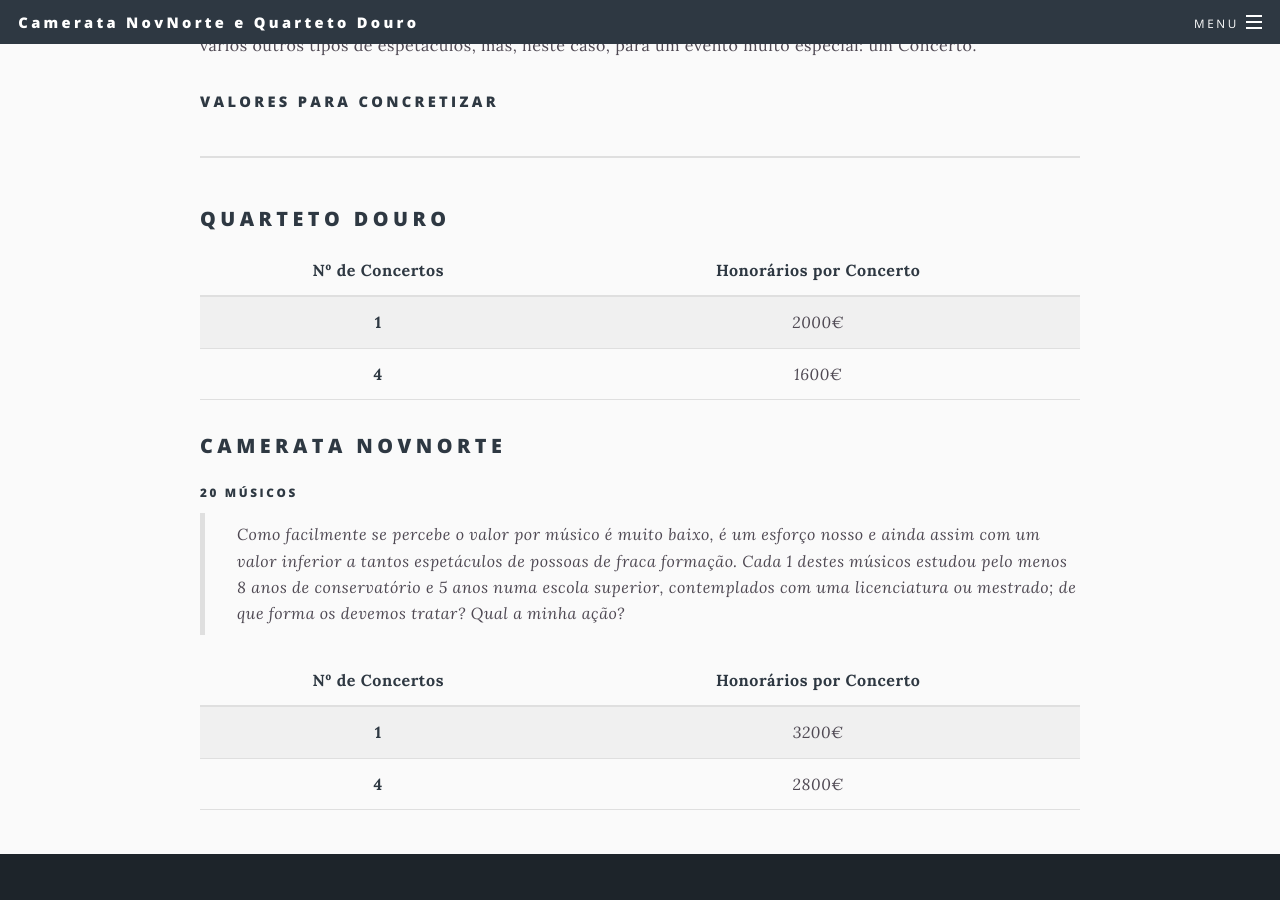
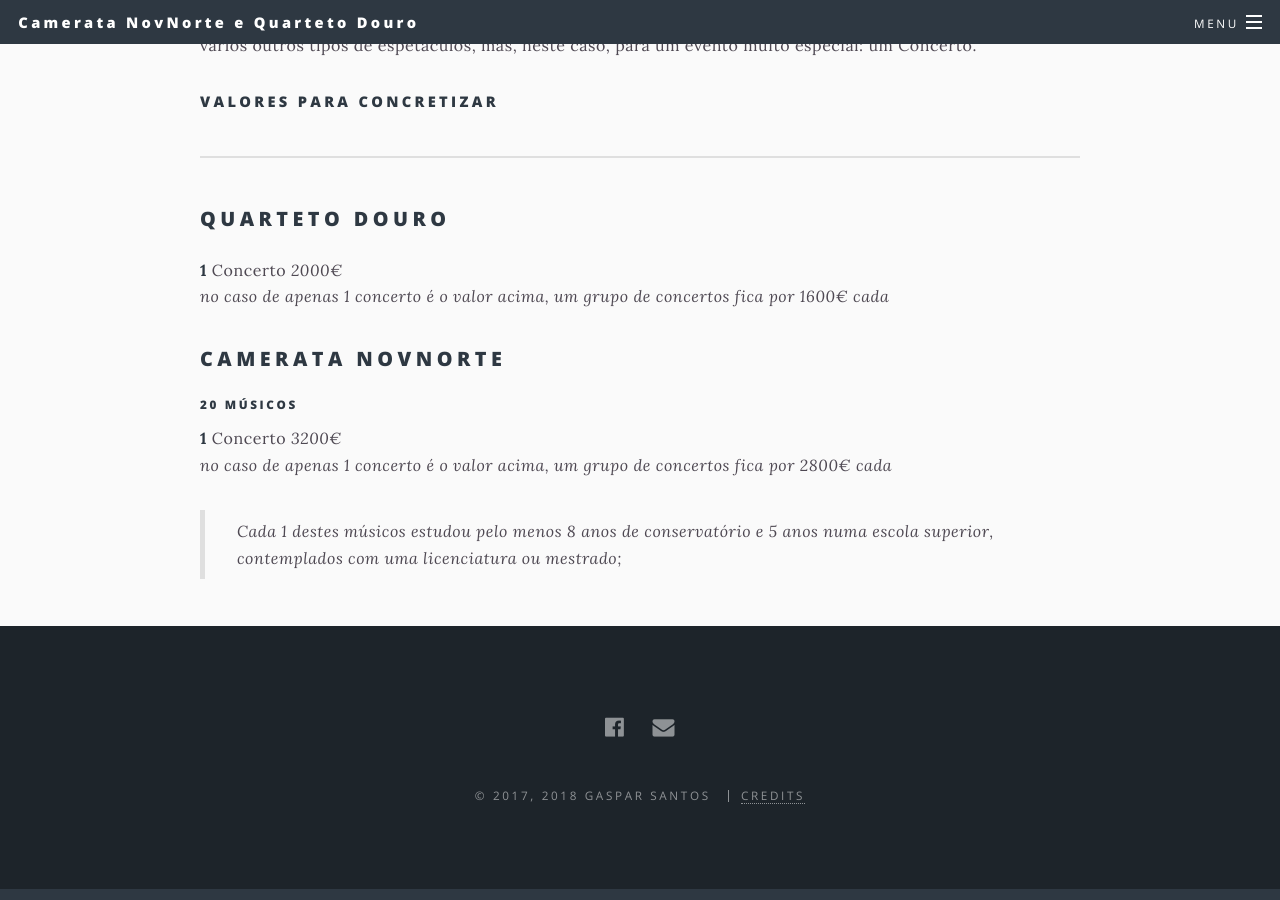
Before and after one commit to ArchGalileu/cmg, a Jekyll site: the page built from _pages/custo.md, in a window 1280 px wide and 900 px high, scrolled down 508 px. Built offline with Jekyll 4.4.1, drawn with Linux system fonts in a browser that asks for light colours.

Commit message:
correcção da exposição

```diff
--- a/_pages/custo.md
+++ b/_pages/custo.md
@@ -20,18 +20,14 @@ Regalar todos os cidadãos de Vila Nova de Gaia não é tarefa fácil, mas é po
 
 ## Quarteto Douro
 
-|Nº de  Concertos  	|Honorários por Concerto   	|
-| :---:	            | :---:	                    |
-|**1**   	            |*2000€*   	                |
-|**4**   	            |*1600€*   	                |
+**1** Concerto    *2000€*
+*no caso de apenas 1 concerto é o valor acima,  um grupo de concertos fica por 1600€ cada*
 
 
 ## Camerata NovNorte
 ##### 20 músicos
 
-> Como facilmente se percebe o valor por músico é muito baixo, é um esforço nosso e ainda assim com um valor inferior a tantos espetáculos de possoas de fraca formação. *Cada 1 destes músicos estudou pelo menos 8 anos de conservatório e 5 anos numa escola superior, contemplados com uma licenciatura ou mestrado; de que forma os devemos tratar? Qual a minha ação?*
+**1** Concerto     *3200€*
+*no caso de apenas 1 concerto é o valor acima,  um grupo de concertos fica por 2800€ cada*
 
-|Nº de Concertos   	|Honorários por Concerto   	|
-|:---:	            |:---:	                    |
-|**1**   	            |*3200€*   	                |
-|**4**   	            |*2800€*   	                |
+> *Cada 1 destes músicos estudou pelo menos 8 anos de conservatório e 5 anos numa escola superior, contemplados com uma licenciatura ou mestrado;*
```
